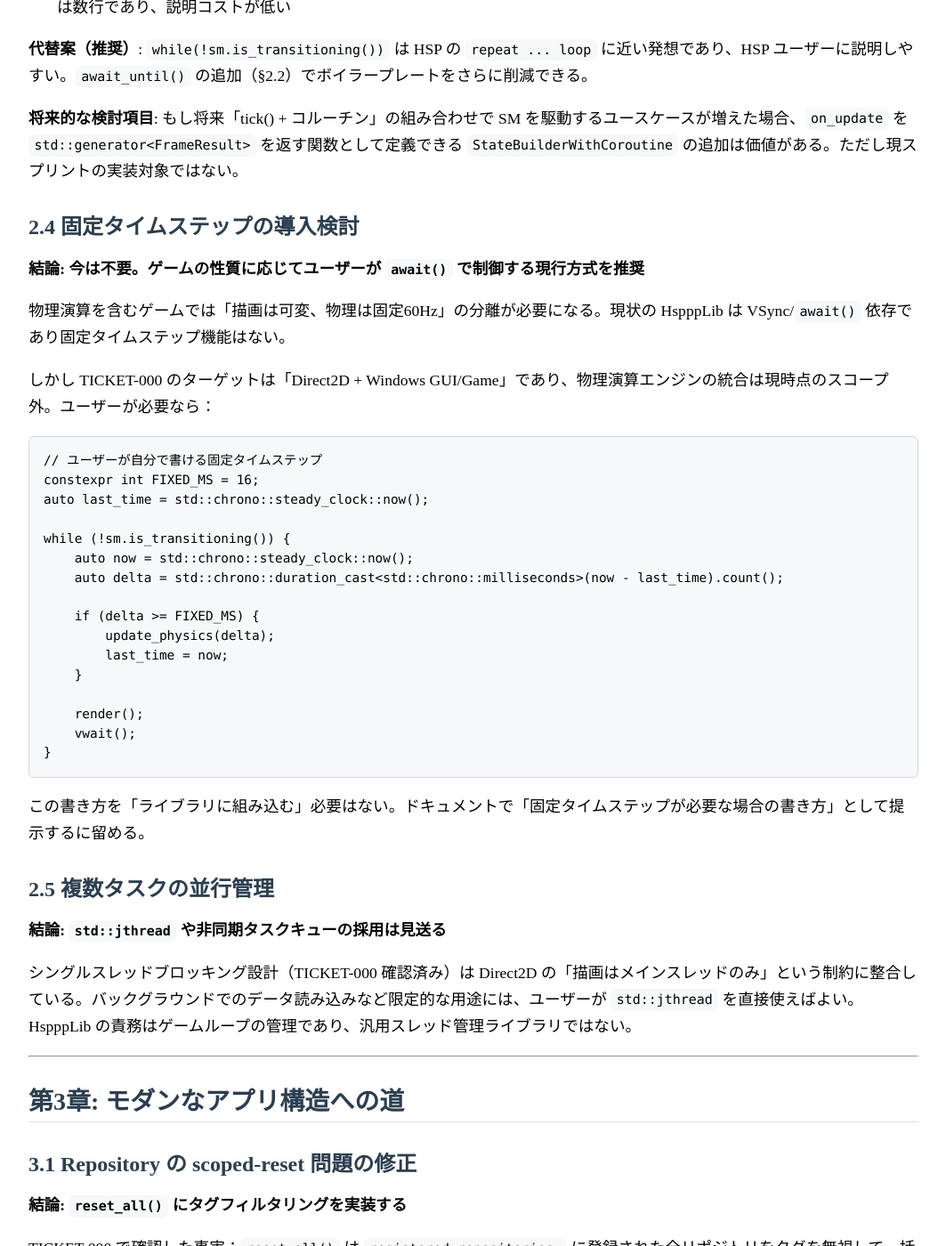
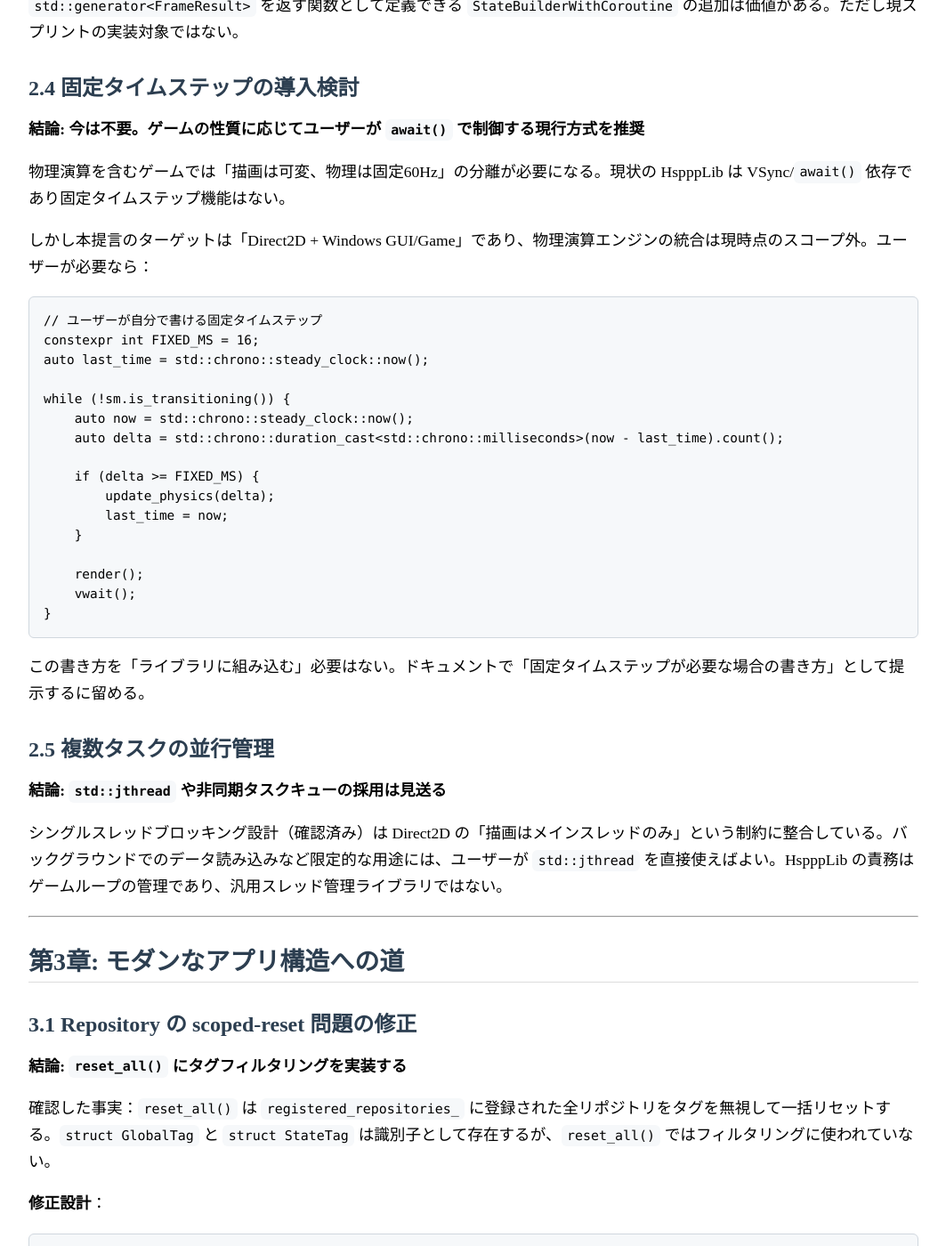
Before and after one commit to Velgail/HSPPP_Lib, a Jekyll site: the page built from docs/PROPOSAL-modern-hsppp.md, in a window 1280 px wide and 1400 px high, scrolled down 9004 px. Shown: the whole window at 89% size, without its empty margins (108-1171 px from the left). Built offline with Jekyll 4.4.1, drawn with Linux system fonts in a browser that asks for light colours; our own code applies the rules of GitHub Pages for plain Markdown files; some of the changed text lies outside the part shown.

````diff
--- a/docs/PROPOSAL-modern-hsppp.md
+++ b/docs/PROPOSAL-modern-hsppp.md
@@ -1,10 +1,6 @@
 # モダン HspppLib 設計提言
 
-**作成日**: 2026-03-02T22:31:46+0900
-**対象**: HspppLib — C++23 (MSVC) / Direct2D / Windows
-**根拠**: TICKET-000 コード調査（`hsppp_statemachine.ixx` 1204行 / `hsppp_drawing.inl` / `hsppp_repository.ixx` / サンプルコード群）
 
----
 
 ## はじめに
 
@@ -14,7 +10,7 @@
 
 HSP ユーザーは `*label` と `goto` でシーン遷移を書いてきた。HspppLib はその感覚を `StateMachine<Scene>` として型安全に提供している。ここからさらに進化させるとき、「C++ らしく書き直す」のではなく「HSP の書き心地を保ちながら、裏側でモダンな設計が動いている」構造を目指す。
 
-本提言は **TICKET-000 の調査で確認したコード上の事実のみ**を根拠とし、5章構成で方向性を示す。
+本提言は **調査で確認したコード上の事実のみ**を根拠とし、5章構成で方向性を示す。
 
 ---
 
@@ -22,7 +18,7 @@ HSP ユーザーは `*label` と `goto` でシーン遷移を書いてきた。H
 
 ### 1.1 現状の正直な評価
 
-TICKET-000 調査で確認された事実：
+調査で確認された事実：
 
 | 機能 | 現状 | コード箇所 |
 |------|------|-----------|
@@ -108,7 +104,7 @@ bool check_transition_allowed(StateType from, StateType to) {
 
 **結論: `timer_target_` を `std::vector<TimerEntry>` に変更する**
 
-現状 `timer_target_` は `std::optional<StateType>` 1つのみ。`set_timer()` を2回呼ぶと前のタイマーが上書きされる（TICKET-000 制約確認済み）。
+現状 `timer_target_` は `std::optional<StateType>` 1つのみ。`set_timer()` を2回呼ぶと前のタイマーが上書きされる（制約確認済み）。
 
 ```cpp
 // 内部構造の変更
@@ -143,7 +139,7 @@ void update_timer() {
 
 **結論: `tick()` での明示的合成パターンを「公式推奨パターン」として正式化する。組み込みサポートは不要**
 
-TICKET-000 で確認した通り、`current_state_` は `std::optional<StateType>` 1つ。並列ステートを組み込むには内部設計の大幅変更が必要となる。
+確認した通り、`current_state_` は `std::optional<StateType>` 1つ。並列ステートを組み込むには内部設計の大幅変更が必要となる。
 
 しかし `NewStateSampleMain.cpp` の Battle ステートを見ると、`tick()` パターンで十分な表現力があることが確認できる：
 
@@ -221,7 +217,7 @@ void pop_state() { back(); }  // エイリアス
 
 **結論: `vwait()` に `should_transition()` チェックを追加する（小規模変更）**
 
-TICKET-000 で確認した事実：
+確認した事実：
 
 ```
 await(ms):  SM コンテキスト取得 → should_transition() が true なら即リターン ✅
@@ -295,7 +291,7 @@ void await_until(std::function<bool()> pred, int timeout_ms = -1) {
 **事実の確認**：
 - MSVC は Visual Studio 2022 17.9 以降で `std::generator` を実装済み（C++23 機能）
 - `std::generator` は `<generator>` ヘッダで使用可能
-- HspppLib は既に C++23 named modules を使用（`TICKET-000` 技術スタック確認済み）
+- HspppLib は既に C++23 named modules を使用（技術スタック確認済み）
 
 **コルーチン化の可能性**：
 
@@ -323,7 +319,7 @@ sm.state(Scene::Game)
 
 1. **`await()` との統合が複雑**: `co_yield` から戻るタイミングと `await()` の VSync/SM連携を統合するには `std::generator` の実行モデルを変更する必要がある
 2. **ユーザーの習熟コストが高い**: HSP ユーザーに `co_yield` を説明するコストは「モダンな設計を気づかないうちに使っている」という目標に反する
-3. **既存 `while(!is_transitioning())` パターンの習得コストは低い**: TICKET-000 のサンプルコードを見ると、このパターンは数行であり、説明コストが低い
+3. **既存 `while(!is_transitioning())` パターンの習得コストは低い**: サンプルコードを見ると、このパターンは数行であり、説明コストが低い
 
 **代替案（推奨）**: `while(!sm.is_transitioning())` は HSP の `repeat ... loop` に近い発想であり、HSP ユーザーに説明しやすい。`await_until()` の追加（§2.2）でボイラープレートをさらに削減できる。
 
@@ -335,7 +331,7 @@ sm.state(Scene::Game)
 
 物理演算を含むゲームでは「描画は可変、物理は固定60Hz」の分離が必要になる。現状の HspppLib は VSync/`await()` 依存であり固定タイムステップ機能はない。
 
-しかし TICKET-000 のターゲットは「Direct2D + Windows GUI/Game」であり、物理演算エンジンの統合は現時点のスコープ外。ユーザーが必要なら：
+しかし本提言のターゲットは「Direct2D + Windows GUI/Game」であり、物理演算エンジンの統合は現時点のスコープ外。ユーザーが必要なら：
 
 ```cpp
 // ユーザーが自分で書ける固定タイムステップ
@@ -362,7 +358,7 @@ while (!sm.is_transitioning()) {
 
 **結論: `std::jthread` や非同期タスクキューの採用は見送る**
 
-シングルスレッドブロッキング設計（TICKET-000 確認済み）は Direct2D の「描画はメインスレッドのみ」という制約に整合している。バックグラウンドでのデータ読み込みなど限定的な用途には、ユーザーが `std::jthread` を直接使えばよい。HspppLib の責務はゲームループの管理であり、汎用スレッド管理ライブラリではない。
+シングルスレッドブロッキング設計（確認済み）は Direct2D の「描画はメインスレッドのみ」という制約に整合している。バックグラウンドでのデータ読み込みなど限定的な用途には、ユーザーが `std::jthread` を直接使えばよい。HspppLib の責務はゲームループの管理であり、汎用スレッド管理ライブラリではない。
 
 ---
 
@@ -372,7 +368,7 @@ while (!sm.is_transitioning()) {
 
 **結論: `reset_all()` にタグフィルタリングを実装する**
 
-TICKET-000 で確認した事実：`reset_all()` は `registered_repositories_` に登録された全リポジトリをタグを無視して一括リセットする。`struct GlobalTag` と `struct StateTag` は識別子として存在するが、`reset_all()` ではフィルタリングに使われていない。
+確認した事実：`reset_all()` は `registered_repositories_` に登録された全リポジトリをタグを無視して一括リセットする。`struct GlobalTag` と `struct StateTag` は識別子として存在するが、`reset_all()` ではフィルタリングに使われていない。
 
 **修正設計**：
 
@@ -653,7 +649,7 @@ CONCEPT.md で定義された「Pragmatic Hybrid」を技術的に言い換え
 
 **絶対に壊さない API**:
 
-TICKET-000 のサンプルコード（`StateSampleMain.cpp` / `NewStateSampleMain.cpp`）が変更なしでコンパイル・実行できることを後方互換の基準とする。
+サンプルコード（`StateSampleMain.cpp` / `NewStateSampleMain.cpp`）が変更なしでコンパイル・実行できることを後方互換の基準とする。
 
 - `sm.state(x).on_enter(f).on_update(f).on_exit(f)` のシグネチャを変更しない
 - `sm.jump()` / `sm.back()` / `sm.start()` / `sm.run()` / `sm.tick()` を維持
@@ -733,4 +729,4 @@ sm.allow_transition(Scene::Title, Scene::Game);  // 遷移ルールは別行で
 
 ---
 
-*本提言は TICKET-000 コード調査（2026-03-02T22:20:07+0900）を唯一の事実的根拠とする。*
+*本提言はコード調査（2026-03-02T22:20:07+0900）を唯一の事実的根拠とする.*
````
Also changed, not shown: CLAUDE.md (+7 -0 lines), docs/api/state-vars-savedata.md (+5 -8 lines), docs/api/statemachine.md (+9 -9 lines), docs/index.md (+1 -1 lines), hsppp_test_result.txt (added, +12 -0 lines), CHANGELOG.md.
